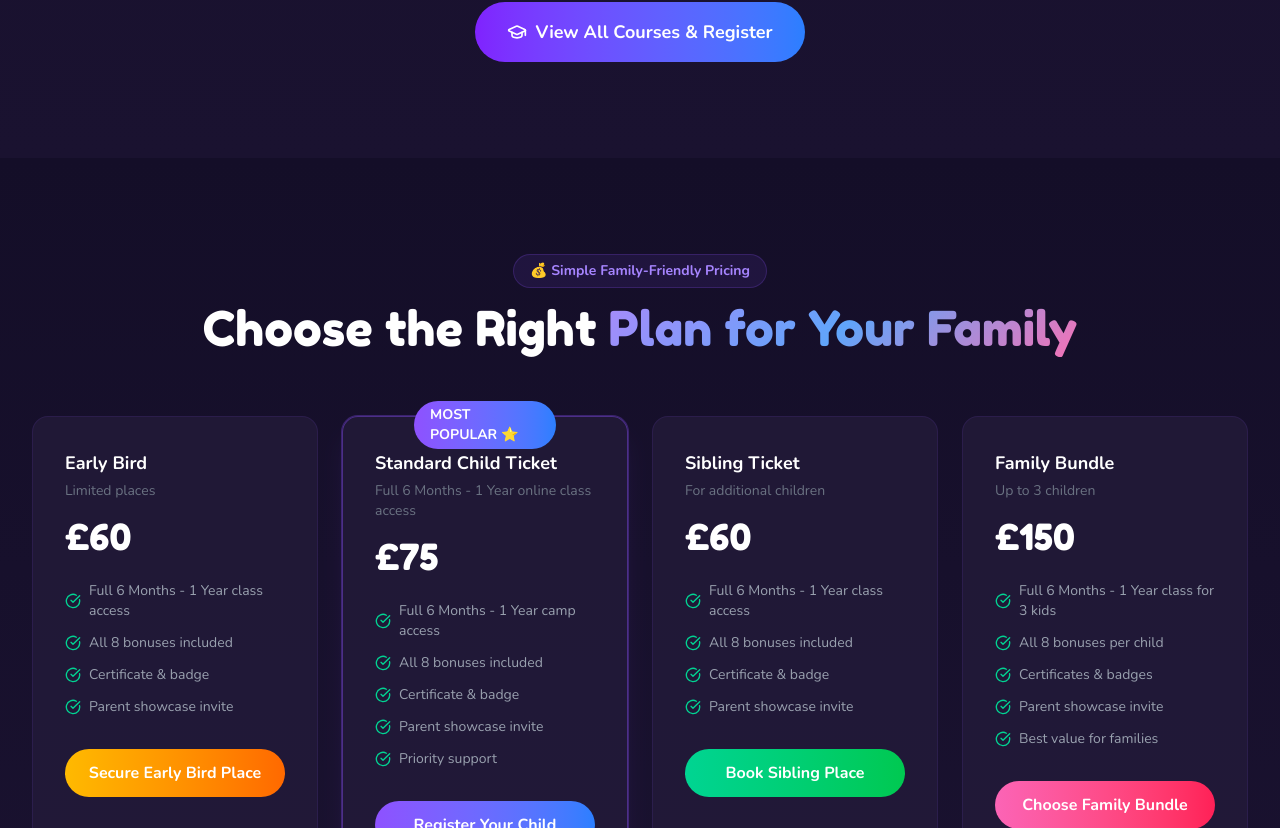
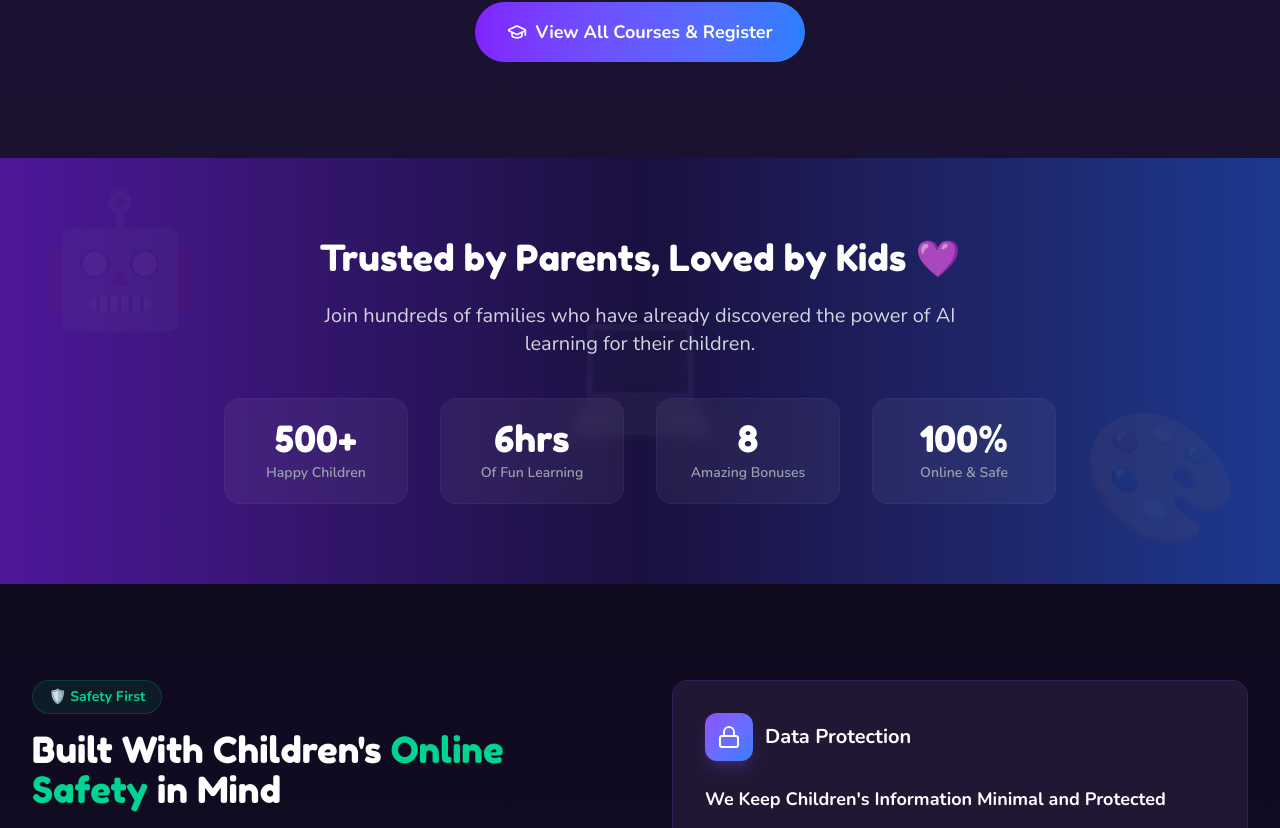
Before and after one commit to MikeHarolds/elevena-academy, a React (Vite) app: page / in a window 1280 px wide. Shown: the part 6592-7420 px from the top of the page. Built offline with nearby package versions, Linux system fonts and the light colour scheme.

Commit message:
Stripenew

```diff
--- a/src/components/LandingPage.tsx
+++ b/src/components/LandingPage.tsx
@@ -905,32 +905,32 @@ function Pricing() {
     { name: 'Family Bundle', price: '£150', desc: 'Up to 3 children', features: ['Full 6 Months - 1 Year class for 3 kids', 'All 8 bonuses per child', 'Certificates & badges', 'Parent showcase invite', 'Best value for families'], cta: 'Choose Family Bundle', color: 'from-pink-400 to-rose-500', popular: false },
   ];
 
-  return (
-    <section id="pricing" className="py-16 md:py-24 section-dark-alt">
-      <div className="max-w-7xl mx-auto px-4 sm:px-6 lg:px-8">
-        <div className="text-center mb-12 md:mb-16">
-          <span className="inline-block bg-violet-500/10 text-violet-400 px-4 py-1.5 rounded-full text-sm font-bold mb-4 border border-violet-500/20">💰 Simple Family-Friendly Pricing</span>
-          <h2 className="text-3xl md:text-5xl font-[Fredoka_One] text-white mb-4">Choose the Right <span className="gradient-text">Plan for Your Family</span></h2>
-        </div>
-        <div className="grid sm:grid-cols-2 lg:grid-cols-4 gap-6">
-          {plans.map((plan, i) => (
-            <div key={i} className={`bg-[#231B3A]/80 rounded-2xl p-6 md:p-8 card-hover relative border ${plan.popular ? 'border-violet-500/40 shadow-xl shadow-violet-500/10 ring-1 ring-violet-500/30' : 'border-violet-500/10'}`}>
-              {plan.popular && <div className="absolute -top-4 left-1/2 -translate-x-1/2 bg-gradient-to-r from-violet-500 to-blue-500 text-white px-4 py-1 rounded-full text-sm font-bold">MOST POPULAR ⭐</div>}
-              <h3 className="text-lg font-bold text-white mb-1">{plan.name}</h3>
-              <p className="text-sm text-gray-500 mb-4">{plan.desc}</p>
-              <div className="mb-6"><span className="text-4xl font-[Fredoka_One] text-white">{plan.price}</span></div>
-              <div className="space-y-3 mb-8">
-                {plan.features.map((f, j) => (
-                  <div key={j} className="flex items-center gap-2"><CheckCircle className="w-4 h-4 text-emerald-400 shrink-0" /><span className="text-sm text-gray-400">{f}</span></div>
-                ))}
-              </div>
-              <a href="https://buy.stripe.com/fZubIU4rE4184pQcOJ7IY00" className={`block text-center bg-gradient-to-r ${plan.color} text-white py-3 rounded-full font-bold hover:shadow-lg transition-all`}>{plan.cta}</a>
-            </div>
-          ))}
-        </div>
-      </div>
-    </section>
-  );
+//   return (
+//     <section id="pricing" className="py-16 md:py-24 section-dark-alt">
+//       <div className="max-w-7xl mx-auto px-4 sm:px-6 lg:px-8">
+//         <div className="text-center mb-12 md:mb-16">
+//           <span className="inline-block bg-violet-500/10 text-violet-400 px-4 py-1.5 rounded-full text-sm font-bold mb-4 border border-violet-500/20">💰 Simple Family-Friendly Pricing</span>
+//           <h2 className="text-3xl md:text-5xl font-[Fredoka_One] text-white mb-4">Choose the Right <span className="gradient-text">Plan for Your Family</span></h2>
+//         </div>
+//         <div className="grid sm:grid-cols-2 lg:grid-cols-4 gap-6">
+//           {plans.map((plan, i) => (
+//             <div key={i} className={`bg-[#231B3A]/80 rounded-2xl p-6 md:p-8 card-hover relative border ${plan.popular ? 'border-violet-500/40 shadow-xl shadow-violet-500/10 ring-1 ring-violet-500/30' : 'border-violet-500/10'}`}>
+//               {plan.popular && <div className="absolute -top-4 left-1/2 -translate-x-1/2 bg-gradient-to-r from-violet-500 to-blue-500 text-white px-4 py-1 rounded-full text-sm font-bold">MOST POPULAR ⭐</div>}
+//               <h3 className="text-lg font-bold text-white mb-1">{plan.name}</h3>
+//               <p className="text-sm text-gray-500 mb-4">{plan.desc}</p>
+//               <div className="mb-6"><span className="text-4xl font-[Fredoka_One] text-white">{plan.price}</span></div>
+//               <div className="space-y-3 mb-8">
+//                 {plan.features.map((f, j) => (
+//                   <div key={j} className="flex items-center gap-2"><CheckCircle className="w-4 h-4 text-emerald-400 shrink-0" /><span className="text-sm text-gray-400">{f}</span></div>
+//                 ))}
+//               </div>
+//               <a href="https://buy.stripe.com/fZubIU4rE4184pQcOJ7IY00" className={`block text-center bg-gradient-to-r ${plan.color} text-white py-3 rounded-full font-bold hover:shadow-lg transition-all`}>{plan.cta}</a>
+//             </div>
+//           ))}
+//         </div>
+//       </div>
+//     </section>
+//   );
 }
 
 // ==================== SAFETY FIRST ====================
```
